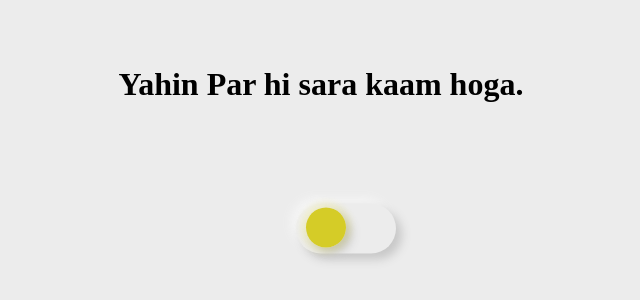
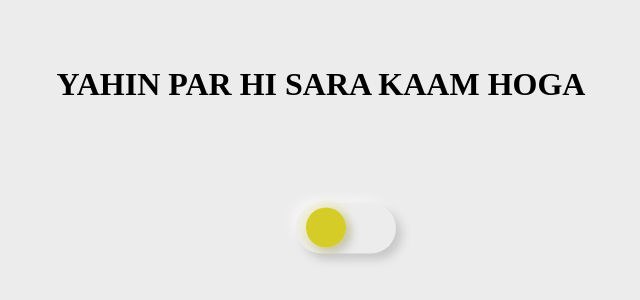
Before and after one commit to Tushar3263/LEARN-TO-GROW, a plain HTML site: page index.html in a window 1280 px wide. Shown: the part 184-484 px from the top of the page, without its empty margins (319-959 px from the left). Drawn offline with Linux system fonts and the light colour scheme.

Commit message:
Update index.html

```diff
--- a/index.html
+++ b/index.html
@@ -7,11 +7,8 @@
     <link rel="stylesheet" href="style.css">
 </head>
 <body>
-    <h1>Yahin Par hi sara kaam hoga.</h1>
+    <h1>YAHIN PAR HI SARA KAAM HOGA</h1>
 
-
-
-    <!-- Button For Light and Dark mode -->
     <div class=center>
         <label class="switch">
               <input id="darkModeToggle" type="checkbox">
@@ -39,6 +36,10 @@
 
 
 
+
+
+
     <script src="script.js"></script>
+
 </body>
 </html>
```
